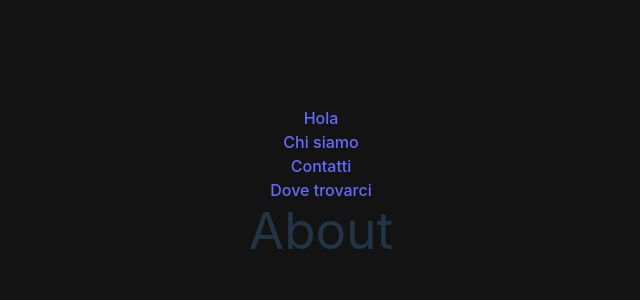
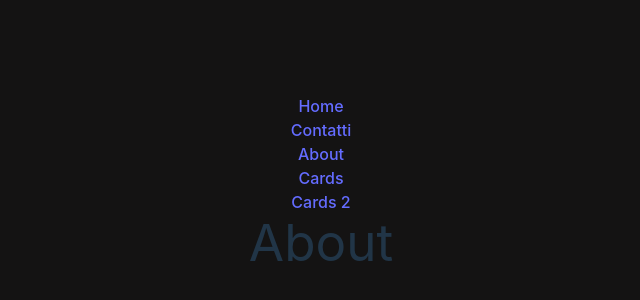
Before and after one commit to ChristopherS24/studio-react-2, a React (Vite) app: page /about in a window 1280 px wide. Shown: the part 218-518 px from the top of the page, without its empty margins (319-959 px from the left). Built offline with nearby package versions, Linux system fonts and the light colour scheme.

Commit message:
navbar modificata, e gestione pagine

```diff
--- a/src/components/Navbar.jsx
+++ b/src/components/Navbar.jsx
@@ -1,30 +1,26 @@
-import Link from './Link';
-// import { Link } from "react-router-dom";
+import { Link } from "react-router-dom";
 
 
 function Navbar() {
 
     return (
-        <>
-
-        <div className='flex justify-center'>
-            <ul className='flex gap-10 mb-10'>
+        <ul className="flex gap-10 mb-10">
             <li>
-                    <Link>Hola</Link>
+                <Link to={`/`}>Home</Link>
             </li>
             <li>
-                    <Link>Chi siamo</Link>
+                <Link to={`/contatti`}>Contatti</Link>
             </li>
             <li>
-                    <Link>Contatti</Link>
+                <Link to={`/about`}>About</Link>
             </li>
             <li>
-                    <Link>Dove trovarci</Link>
+                <Link to={`/cards`}>Cards</Link>
+            </li>
+            <li>
+                <Link to={`/cards-children`}>Cards 2</Link>
             </li>
         </ul>
-        </div>
-
-        </>
     );
 }
 
--- a/src/pages/Card.jsx
+++ b/src/pages/Card.jsx
@@ -10,7 +10,6 @@ function Card() {
     const cities = useSelector((state) =>
         state.cities.value.filter((city) => city.id == cardID.toString())
     );
-
     console.log(cities);
 
     return (
--- a/src/pages/Cards.jsx
+++ b/src/pages/Cards.jsx
@@ -15,12 +15,12 @@ function Cards() {
             <div className="grid grid-cols-4 gap-5">
                 {cities.map((city) => (
                     <Link to={`/cards/${city.id}`} key={city.id}>
-                        {/* <CardItem
+                        <CardItem
                             title={city.name}
                             isVisited={city.isVisited}
                             imgURL={city.imgURL}>
-                                {city.description}
-                        </CardItem> */}
+                            {city.description}
+                        </CardItem>
                     </Link>
                 ))}
             </div>
```
Also changed, not shown: src/main.jsx (+26 -0 lines). Lines whose indentation alone changed are shown as unchanged.
